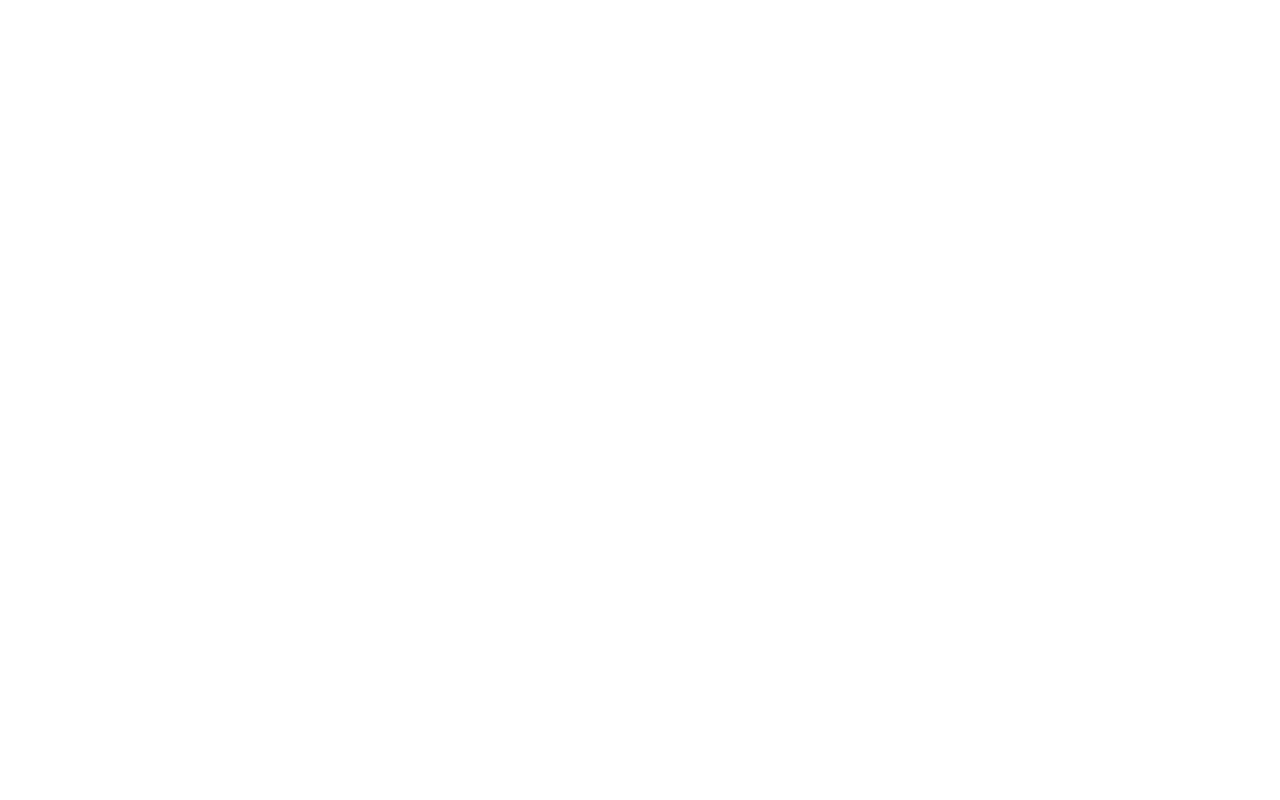
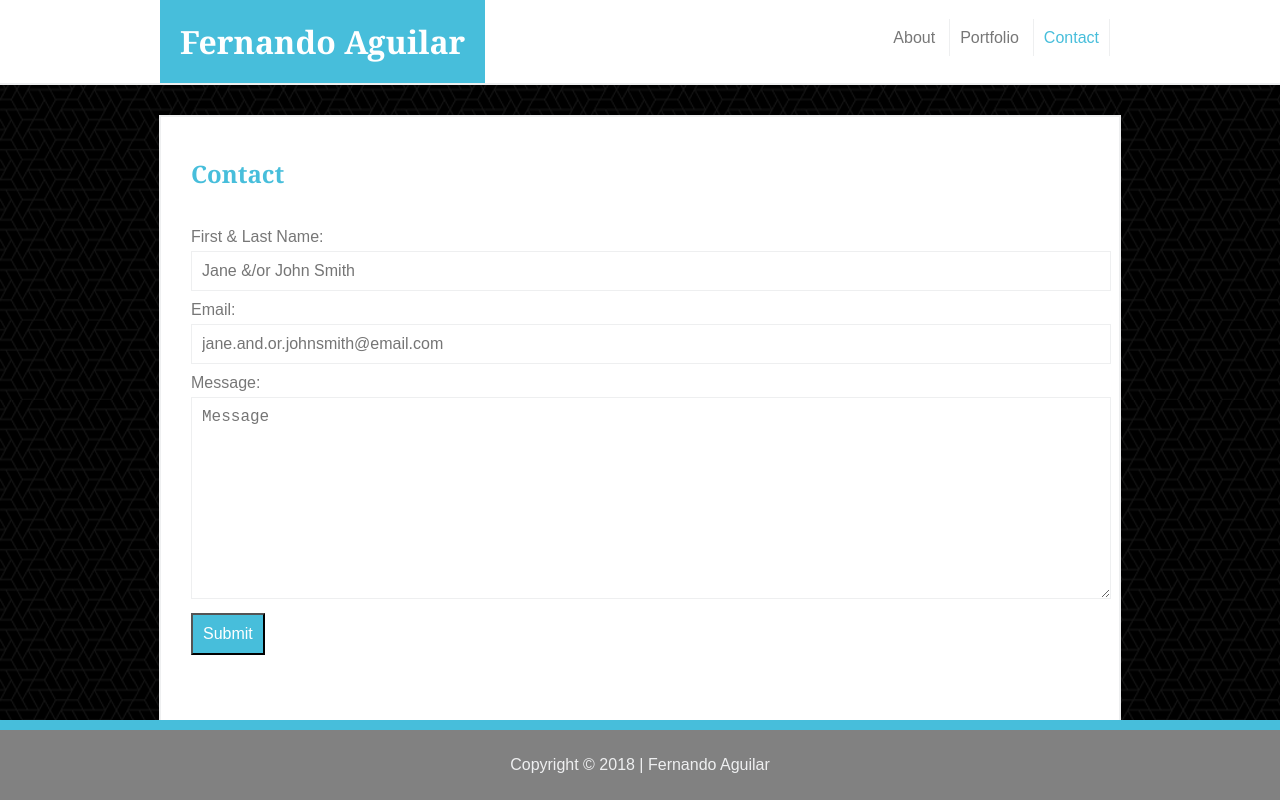
Before and after one commit to Fernando4627/Basic-Portfolio, a plain HTML site: page contact.html in a window 1280 px wide. Drawn offline with Linux system fonts and the light colour scheme.

Commit message:
Images, style, and format

```diff
--- a/assets/css/style.css
+++ b/assets/css/style.css
@@ -0,0 +1,219 @@
+body {
+    margin: 0px;
+    padding: 0px;
+    background-image: url("/Basic-Portfolio/assets/images/what-the-hex-dark.png");
+}
+
+/************
+ Text Styles
+*************/
+h1, h2, h3 {
+    font-family: Georgia, 'Times New Roman', Times, serif;
+}
+
+p {
+    color: #777;
+    font-family: Arial, Helvetica, sans-serif;
+}
+
+/*************
+ Header Styles
+**************/
+
+header {
+    background-color: #fff;
+    overflow: auto;
+    margin-bottom: 30px;
+    border-bottom: 2px solid #EEEFF0;
+}
+
+header div {
+    width: 960px;
+    margin-left: auto;
+    margin-right: auto;
+}
+
+header div h1, header div h2 {
+    float: left;
+    background-color: #47bedb;
+    color: #fff;
+    margin: 0px;
+    padding: 20px 20px 20px 20px;
+}
+
+header ul {
+    list-style-type: none;
+}
+
+header li {
+    display: inline;
+}
+
+/*********
+Nav Styles
+**********/
+nav {
+    float: right;
+}
+nav ul {
+    margin: 0px;
+    padding: 29px 10px 29px 10px;
+}
+
+nav li {
+    padding: 10px;
+    border-right: 1px solid #EEEFF0;
+}
+
+nav li a {
+    color: #777;
+    font-family: Arial, Helvetica, sans-serif;
+    text-decoration: none;
+}
+
+nav li a:hover {
+    color: #47bedb;
+}
+
+nav li a.active {
+    color: #47bedb;
+}
+
+/**********
+Section Styles
+***********/
+
+section {
+    clear: both;
+    width: 898px;
+    margin-left: auto;
+    margin-right: auto;
+    padding: 30px;
+    background: #fff;
+    overflow: auto;
+    border: 2px solid #EEEFF0;
+}
+
+section h2 {
+    margin: 10px 0px 20px 0px;
+    color: #47bedb;
+}
+
+hr {
+    border: 2px solid #EEEFF0;
+}
+/************
+Footer Styles
+*************/
+
+footer {
+    clear: both;
+    margin-left: auto;
+    margin-right: auto;
+    padding: 10px 10px 10px 10px;
+    background-color: #818181;
+    border-top: 10px solid #47bedb;
+    position: fixed;
+    bottom: 0px;
+    right: 0px;
+    left: 0px;
+}
+
+footer div {
+    width: 960px;
+    text-align: center;
+    display: inline;
+}
+
+footer div p {
+    color: #EEEFF0;
+}
+
+
+/***********
+Extra Styles
+************/
+
+.float-left {
+    float: left;
+    padding-right: 18px;
+    padding-bottom: 18px;
+}
+
+/***************
+Portfolio Images
+****************/
+
+.port-img {
+    width: 27%;
+    margin-left: 1%;
+    margin-right: 1%;
+    float: left;
+    text-align: center;
+}
+
+.portsize {
+    width: 100%;
+    height: 300px;
+}
+
+.port-h3 {
+    background-color: #47bedb;
+    color: #fff;
+    padding: 10px;
+    position: relative;
+    bottom: 90px;
+}
+
+/***********************
+Contact Page Form Styles
+************************/
+
+form {
+    color: #777;
+    font-family: Arial, Helvetica, sans-serif;
+}
+
+input[type=text], input[type=email] {
+    width: 100%;
+    margin-bottom: 10px;
+    margin-top: 5px;
+    border: 1px solid #EEEFF0;
+    padding: 10px;
+    font-size: 16px;
+}
+
+input[type=text]:focus, input[type=email]:focus {
+    outline: none;
+    border: 1px solid #47bedb;
+    font-size: 16px;
+}
+
+textarea {
+    width: 100%;
+    margin-bottom: 10px;
+    margin-top: 5px;
+    border: 1px solid #EEEFF0;
+    padding: 10px;
+    font-size: 16px;
+}
+
+textarea:focus {
+    outline: none;
+    border: 1px solid #47bedb;
+    font-size: 16px;
+}
+
+input[type=submit] {
+    outline: none;
+    color: #fff;
+    background-color: #47bedb;
+    padding: 10px;
+    font-family: Arial, Helvetica, sans-serif;
+    font-size: 16px;
+    margin-bottom: 50px
+}
+
+input[type=submit]:hover {
+    background-color: #2f8196;
+}
--- a/contact.html
+++ b/contact.html
@@ -1,5 +1,6 @@
 <!DOCTYPE html>
 <html lang="en">
+
 <head>
     <meta charset="UTF-8">
     <meta name="viewport" content="width=device-width, initial-scale=1.0">
@@ -8,7 +9,46 @@
     <link rel="icon" type="image/x-icon" href="/Basic-Portfolio/assets/images/favicon.ico">
     <link rel="stylesheet" type="text/css" href="/Basic-Portfolio/assets/css/style.css">
 </head>
+
 <body>
-
+    <header>
+        <div>
+            <h1>Fernando Aguilar</h1>
+            <nav>
+                <ul>
+                    <li>
+                        <a href="index.html">About</a>
+                    </li>
+                    <li>
+                        <a href="portfolio.html">Portfolio</a>
+                    </li>
+                    <li>
+                        <a href="contact.html" class="active">Contact</a>
+                    </li>
+                </ul>
+            </nav>
+        </div>
+    </header>
+    <Section>
+        <h2>Contact</h2>
+        <br>
+        <form action="">
+            First & Last Name:
+            <br>
+            <input type="text" placeholder="Jane &/or John Smith" class="">
+            <br> Email:
+            <input type="email" placeholder="jane.and.or.johnsmith@email.com" class="Email">
+            <br> Message:
+            <br>
+            <textarea name="Message" id="" cols="30" rows="10" placeholder="Message"></textarea>
+            <br>
+            <input type="submit" value="Submit">
+        </form>
+    </Section>
+    <footer>
+        <div>
+            <p>Copyright © 2018 | Fernando Aguilar</p>
+        </div>
+    </footer>
 </body>
 </html>
```
Also changed, not shown: index.html (+40 -0 lines), portfolio.html (+49 -1 lines), assets/images/Kirito.jpg (added), assets/images/dragon.jpg (added), assets/images/hunter.jpg (added), assets/images/lightning.jpg (added), assets/images/wolf.jpg (added).
